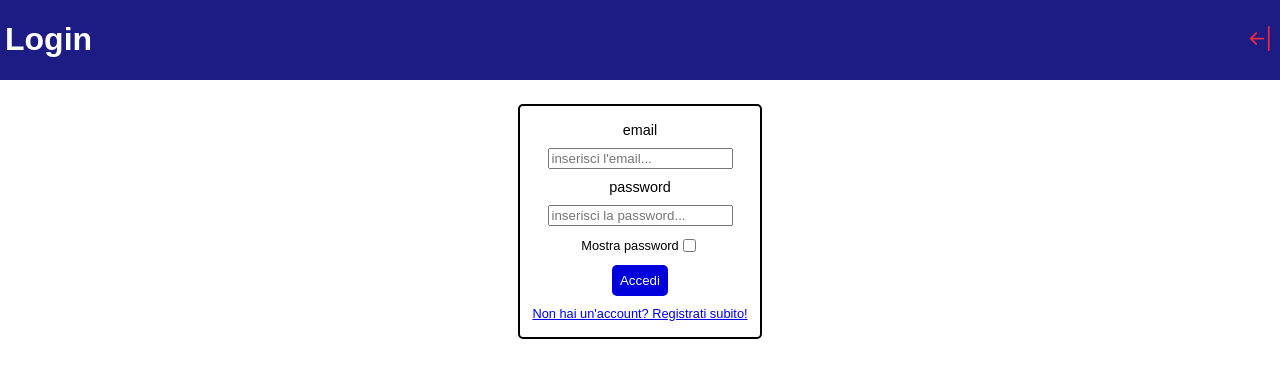
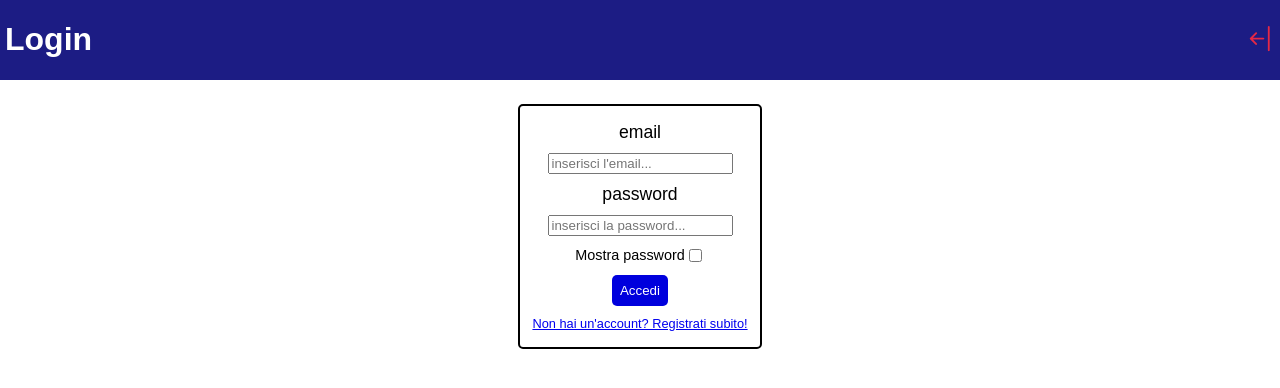
Before and after one commit to zGokuX/ReactProject, a React (Vite) app in the folder MyReactProject/: page /#/login in a window 1280 px wide. Shown: the top 388 px of the page. Built offline with nearby package versions, Linux system fonts and the light colour scheme.

Commit message:
Adjustment of css

```diff
--- a/MyReactProject/src/App.css
+++ b/MyReactProject/src/App.css
@@ -180,11 +180,11 @@ body {
 }
 
 .login-form label {
-    font-size: 0.9rem;
+    font-size: 1.1rem;
 }
 
 .check-password{
-    font-size:0.8rem;
+    font-size:0.9rem;
     display: flex;
     align-items: center;
 }
```
